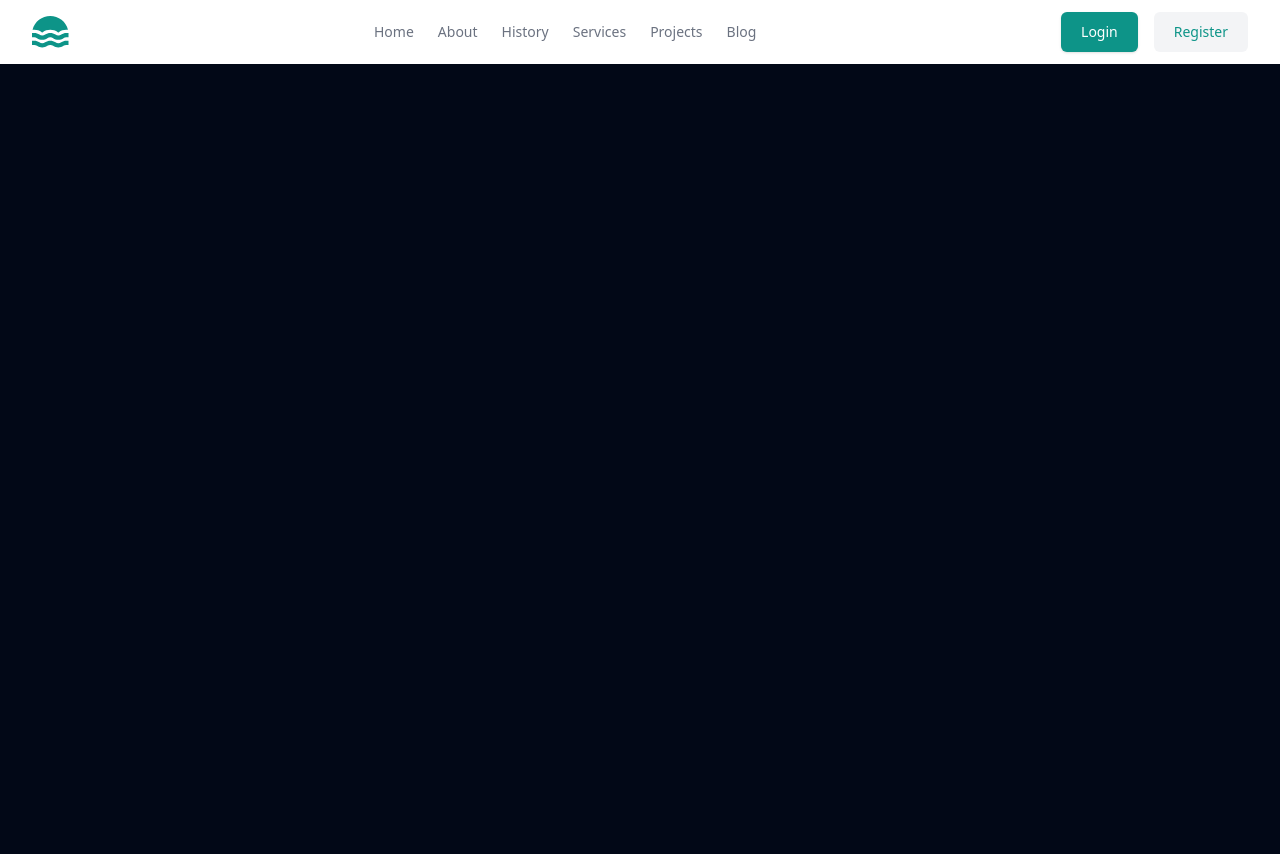
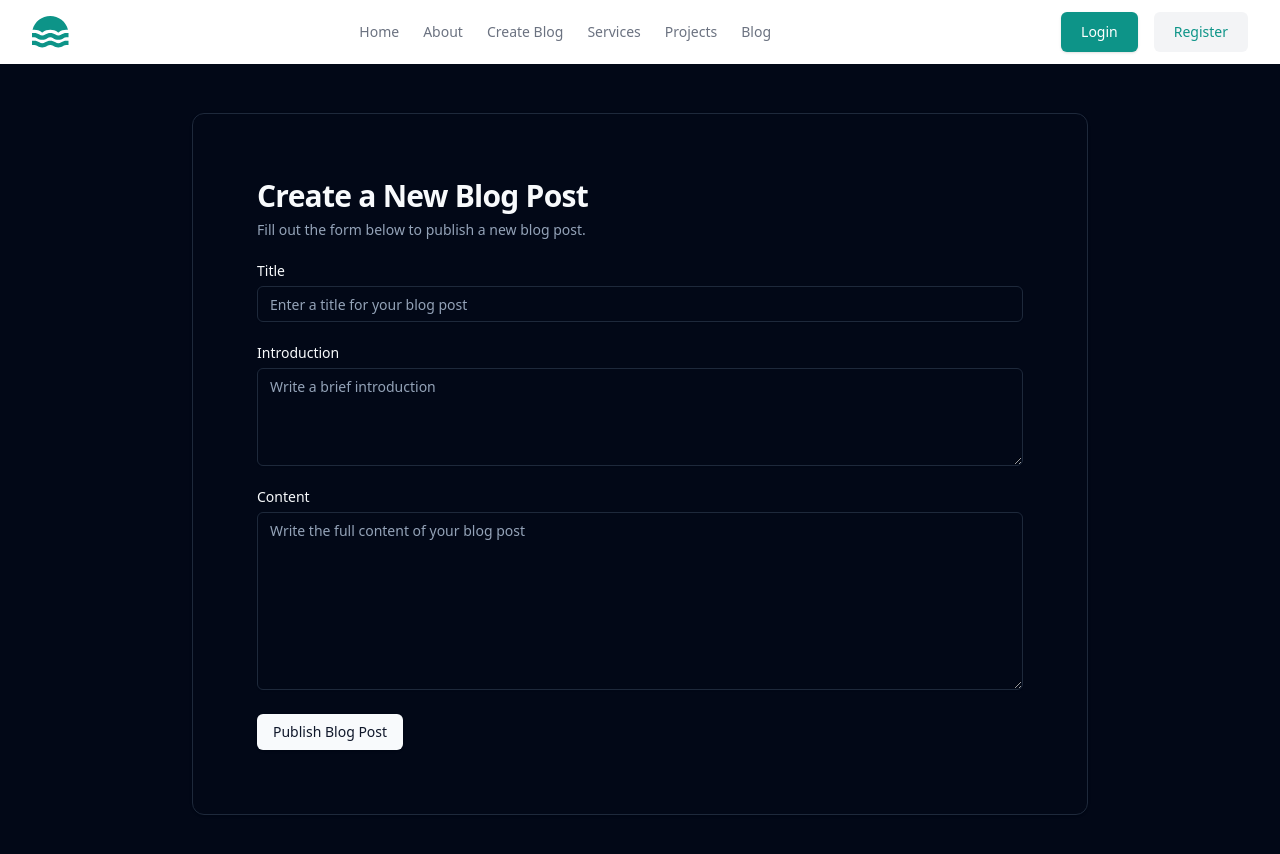
Before and after one commit to gautamkumar1/Blog-Website, a React (Vite) app in the folder client/: page /createblog in a window 1280 px wide. Shown: the top 854 px of the page. Before the commit the page ends 800 px from the top, so only its background shows below. Built offline with nearby package versions, Linux system fonts and the light colour scheme.

Commit message:
Logout Functionality Bugs Fixed

```diff
--- /dev/null
+++ b/client/components/CreateBlog.jsx
@@ -0,0 +1,40 @@
+
+import { Card, CardHeader, CardTitle, CardDescription, CardContent, CardFooter } from "../components/ui/card";
+import { Label } from "../components/ui/label";
+import { Input } from "../components/ui/input";
+import { Textarea } from "../components/ui/textarea";
+import { Button } from "../components/ui/button";
+
+const CreateBlogPost = () => {
+  return (
+    <div className="flex justify-center items-center h-screen bg-background">
+      <Card className="max-w-4xl w-full p-6 sm:p-8 md:p-10">
+        <CardHeader>
+          <CardTitle className="text-3xl font-bold">Create a New Blog Post</CardTitle>
+          <CardDescription>Fill out the form below to publish a new blog post.</CardDescription>
+        </CardHeader>
+        <CardContent>
+          <form className="grid gap-6">
+            <div className="grid gap-2">
+              <Label htmlFor="title">Title</Label>
+              <Input id="title" placeholder="Enter a title for your blog post" />
+            </div>
+            <div className="grid gap-2">
+              <Label htmlFor="introduction">Introduction</Label>
+              <Textarea id="introduction" rows={4} placeholder="Write a brief introduction" />
+            </div>
+            <div className="grid gap-2">
+              <Label htmlFor="content">Content</Label>
+              <Textarea id="content" rows={8} placeholder="Write the full content of your blog post" />
+            </div>
+          </form>
+        </CardContent>
+        <CardFooter>
+          <Button>Publish Blog Post</Button>
+        </CardFooter>
+      </Card>
+    </div>
+  );
+};
+
+export default CreateBlogPost;
--- /dev/null
+++ b/client/components/Logout.jsx
@@ -0,0 +1,16 @@
+import { AuthContext } from "../src/store/auth-context";
+import { useContext, useEffect } from "react";
+import { Navigate } from "react-router-dom";
+
+function Logout(){
+  const {logoutUser}=useContext(AuthContext)
+  // const { logoutUser } = useAuth();
+
+  useEffect(() => {
+    logoutUser();
+  }, [logoutUser]);
+
+  return <Navigate to="/login" />;
+}
+
+export default Logout;
--- a/client/components/Navbar.jsx
+++ b/client/components/Navbar.jsx
@@ -1,8 +1,13 @@
+
 import { Link } from "react-router-dom";
-
+import { AuthContext } from "../src/store/auth-context";
+import { useContext, useEffect } from "react";
 function Navbar() {
+    const {isLoggedIn}=useContext(AuthContext)
+    useEffect(()=>{
+console.log(isLoggedIn,"YUGH")
+    },[isLoggedIn])
     return (
-        <>
         <header className="bg-white dark:bg-gray-900">
             <div className="mx-auto max-w-screen-xl px-4 sm:px-6 lg:px-8">
                 <div className="flex h-16 items-center justify-between">
@@ -40,39 +45,39 @@ function Navbar() {
                                 </li>
 
                                 <li>
-                                        <a
+                                    <Link
                                         className="text-gray-500 transition hover:text-gray-500/75 dark:text-white dark:hover:text-white/75"
-                                            href="#"
+                                        to="/createblog"
                                     >
-                                            History
-                                        </a>
+                                        Create Blog
+                                    </Link>
                                 </li>
 
                                 <li>
-                                        <a
+                                    <Link
                                         className="text-gray-500 transition hover:text-gray-500/75 dark:text-white dark:hover:text-white/75"
-                                            href="#"
+                                        to="/services"
                                     >
                                         Services
-                                        </a>
+                                    </Link>
                                 </li>
 
                                 <li>
-                                        <a
+                                    <Link
                                         className="text-gray-500 transition hover:text-gray-500/75 dark:text-white dark:hover:text-white/75"
-                                            href="#"
+                                        to="/projects"
                                     >
                                         Projects
-                                        </a>
+                                    </Link>
                                 </li>
 
                                 <li>
-                                        <a
+                                    <Link
                                         className="text-gray-500 transition hover:text-gray-500/75 dark:text-white dark:hover:text-white/75"
-                                            href="#"
+                                        to="/blog"
                                     >
                                         Blog
-                                        </a>
+                                    </Link>
                                 </li>
                             </ul>
                         </nav>
@@ -80,6 +85,15 @@ function Navbar() {
 
                     <div className="flex items-center gap-4">
                         <div className="sm:flex sm:gap-4">
+                            {isLoggedIn ? (
+                                <Link
+                                    to="/logout"
+                                    className="rounded-md bg-red-600 px-5 py-2.5 text-sm font-medium text-white shadow dark:hover:bg-red-500"
+                                >
+                                    Logout
+                                </Link>
+                            ) : (
+                                <>
                                     <Link
                                         className="rounded-md bg-teal-600 px-5 py-2.5 text-sm font-medium text-white shadow dark:hover:bg-teal-500"
                                         to="/login"
@@ -95,6 +109,8 @@ function Navbar() {
                                             Register
                                         </Link>
                                     </div>
+                                </>
+                            )}
                         </div>
 
                         <div className="block md:hidden">
@@ -117,8 +133,7 @@ function Navbar() {
                 </div>
             </div>
         </header>
-        </>
-    )
+    );
 }
 
-export default Navbar
+export default Navbar;
--- /dev/null
+++ b/client/components/ui/textarea.jsx
@@ -0,0 +1,18 @@
+import * as React from "react"
+
+import { cn } from "../../lib/utils"
+
+const Textarea = React.forwardRef(({ className, ...props }, ref) => {
+  return (
+    (<textarea
+      className={cn(
+        "flex min-h-[60px] w-full rounded-md border border-input bg-transparent px-3 py-2 text-sm shadow-sm placeholder:text-muted-foreground focus-visible:outline-none focus-visible:ring-1 focus-visible:ring-ring disabled:cursor-not-allowed disabled:opacity-50",
+        className
+      )}
+      ref={ref}
+      {...props} />)
+  );
+})
+Textarea.displayName = "Textarea"
+
+export { Textarea }
--- a/client/package.json
+++ b/client/package.json
@@ -4,7 +4,7 @@
   "version": "0.0.0",
   "type": "module",
   "scripts": {
-    "dev": "vite",
+    "dev": "vite --host",
     "build": "vite build",
     "lint": "eslint . --ext js,jsx --report-unused-disable-directives --max-warnings 0",
     "preview": "vite preview"
--- a/client/src/App.jsx
+++ b/client/src/App.jsx
@@ -2,32 +2,39 @@
 import Navbar from '../components/Navbar';
 import HomePage from '../components/HomePage';
 
-import { BrowserRouter, Route, Routes } from 'react-router-dom';
+import { BrowserRouter, Route, Routes, useLocation, useNavigate } from 'react-router-dom';
 import About from './pages/About';
 import Register from '../components/Register';
 import Login from '../components/Login';
 import VerifyPage from '../components/VerifyPage';
 import ForgotPassword from '../components/ForgetPassword';
 import ResetPassword from '../components/RestPassword';
+import Logout from '../components/Logout';
+import Cookies from 'js-cookie';
+import CreateBlogPost from '../components/CreateBlog';
 
 
 function App() {
 
   return (
     <>
+
       <BrowserRouter>
-      <Navbar/>
+        <Navbar />
         <Routes>
-        <Route path="/" element={<HomePage/>} />
-        <Route path="/register" element={<Register/>} />
-        <Route path="/login" element={<Login/>} />
-        <Route path="/about" element={<About/>} />
-        <Route path="/verifypage" element={<VerifyPage/>} />
-        <Route path="/forgot-password" element={<ForgotPassword/>} />
-        <Route path="/reset-password/:id" element={<ResetPassword/>} />
+          <Route path="/" element={<HomePage />} />
+          <Route path="/register" element={<Register />} />
+          <Route path="/login" element={<Login />} />
+          <Route path="/logout" element={<Logout />} />
+          <Route path="/about" element={<About />} />
+          <Route path="/verifypage" element={<VerifyPage />} />
+          <Route path="/forgot-password" element={<ForgotPassword />} />
+          <Route path="/reset-password/:id" element={<ResetPassword />} />
+          <Route path="/createblog" element={<CreateBlogPost />} />
 
         </Routes>
       </BrowserRouter>
+
     </>
   )
 }
--- a/client/src/main.jsx
+++ b/client/src/main.jsx
@@ -4,9 +4,11 @@ import App from './App.jsx'
 import './index.css'
 import { ToastContainer } from "react-toastify";
 import "react-toastify/dist/ReactToastify.css";
+import { AuthProvider } from './store/auth-context.jsx';
 
 ReactDOM.createRoot(document.getElementById('root')).render(
   <React.StrictMode>
+    <AuthProvider>
     <App />
     <ToastContainer
         position="top-right"
@@ -22,5 +24,8 @@ ReactDOM.createRoot(document.getElementById('root')).render(
         transition:Bounce
         bodyClassName="toastBody"
       />
+    </AuthProvider>
+
+
   </React.StrictMode>,
 )
--- /dev/null
+++ b/client/src/store/auth-context.jsx
@@ -0,0 +1,40 @@
+/* eslint-disable react/prop-types */
+
+import  { createContext, useState, useEffect, } from 'react';
+import Cookies from 'js-cookie';
+// create the auth context provider
+const AuthContext = createContext();
+const AuthProvider = ({ children }) => {
+
+    const [isLoggedIn, setIsLoggedIn] = useState(false);
+    const [loginStatus,setLoginStatus]=useState(false)
+    useEffect(() => {
+        const token = Cookies.get('token');
+        if (token) {
+            setIsLoggedIn(true);
+        }
+    }, [isLoggedIn,loginStatus]);
+
+
+  // lets takle the logout
+  const logoutUser = () => {
+    setIsLoggedIn(false)
+    return Cookies.remove('token')
+  };
+  return (
+    <AuthContext.Provider
+      value={{logoutUser, isLoggedIn,loginStatus,setLoginStatus}}
+    >
+      {children}
+    </AuthContext.Provider>
+  );
+};
+export {AuthContext,AuthProvider};
+// create a custom hooks function
+// export const useAuth = () =>{
+//     const authContextValue = useContext(authContext);
+//     if(!authContextValue){
+//         throw new Error("useAuth must be used within an AuthProvider");
+//     }
+//     return authContextValue;
+// }
```
Also changed, not shown: client/components/Login.jsx (+8 -6 lines), 1 other file (tests, documents, lock files or other folders). Lines whose indentation alone changed are shown as unchanged.
